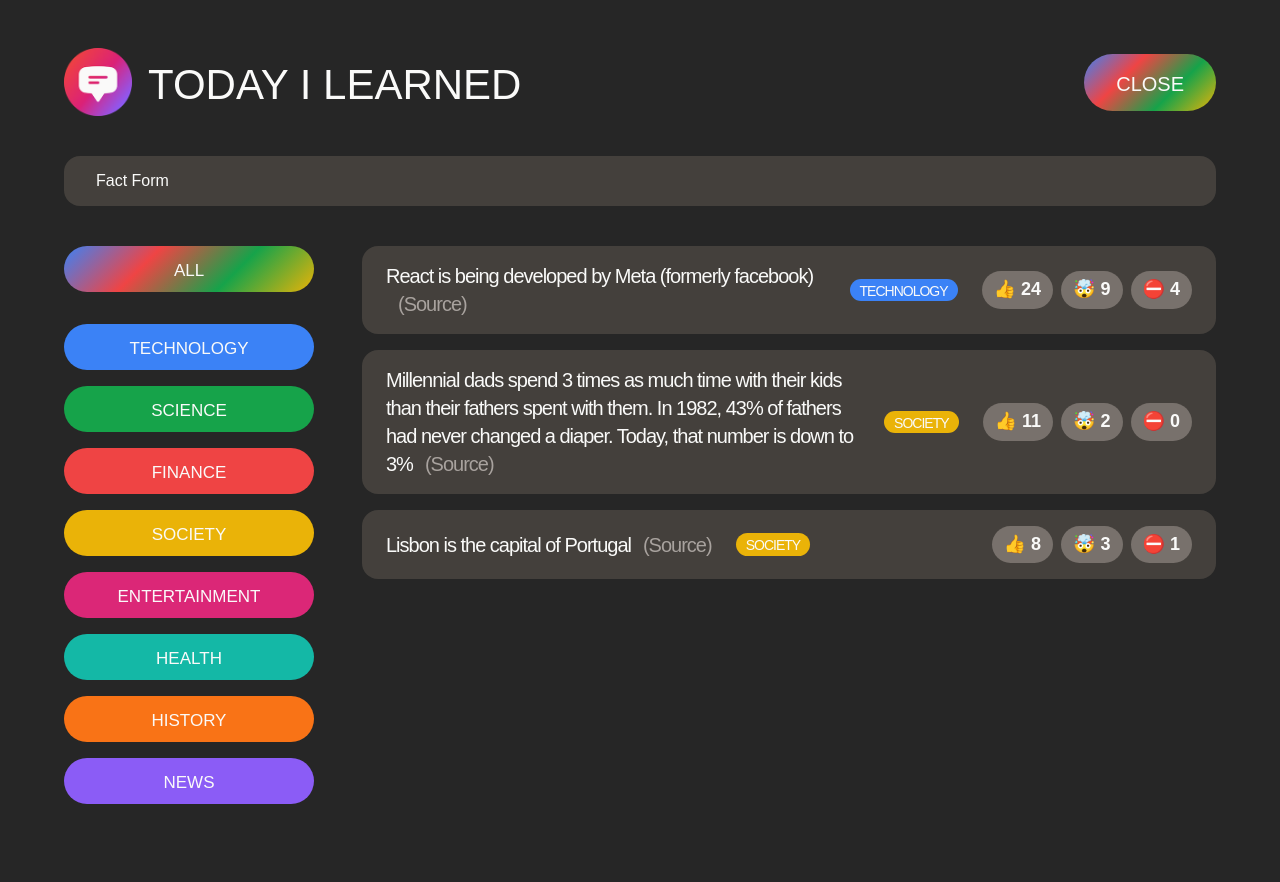
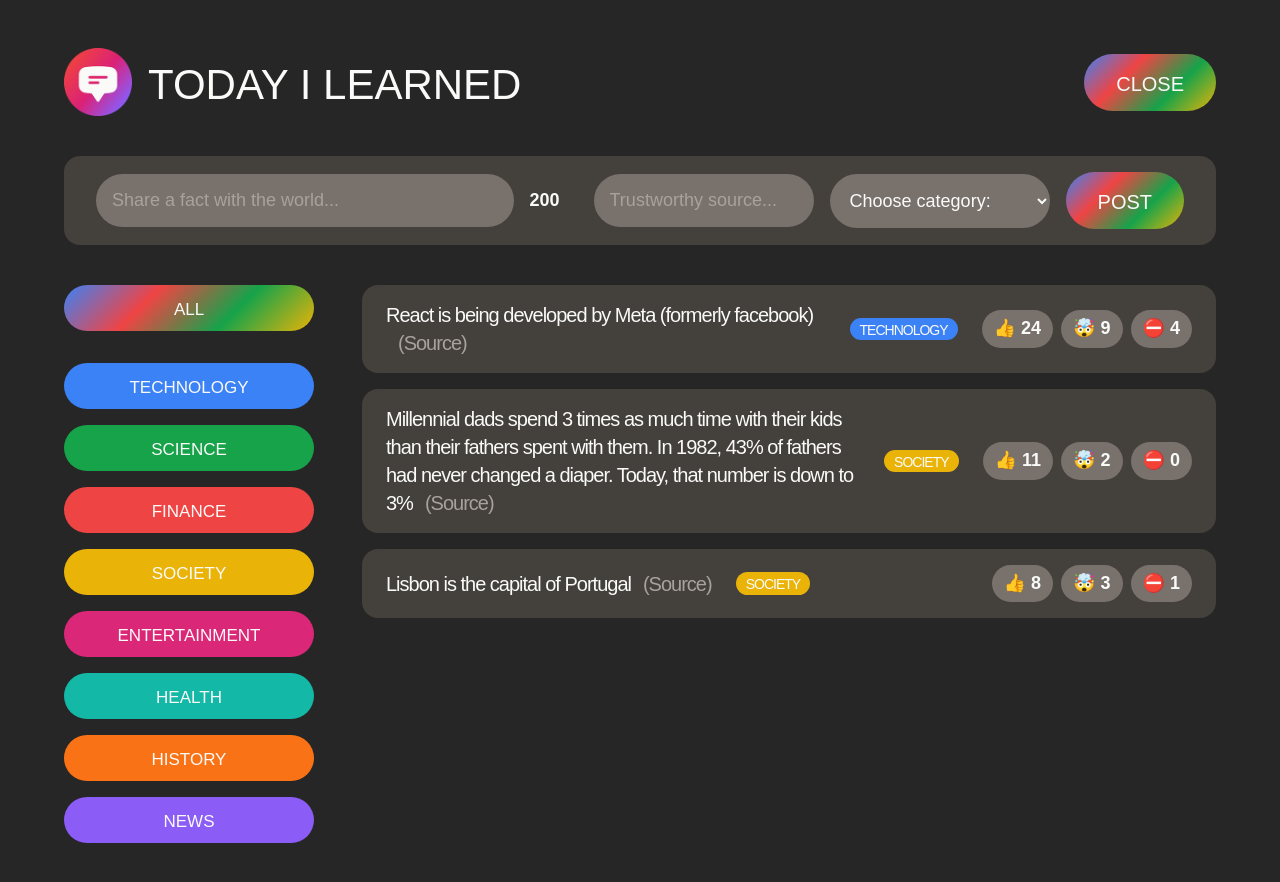
Before and after one commit to erhanertem/App-today-i-learned, a React (Create React App) app: page / in a window 1280 px wide. Both pictures are taken after a click on the button "SHARE A FACT". Shown: the top 882 px of the page. Built offline with nearby package versions, Linux system fonts and the light colour scheme; a web font is replaced by a local one.

Commit message:
Implement form submission in react

```diff
--- a/src/App.js
+++ b/src/App.js
@@ -91,7 +91,51 @@
 
 // FACTFORM COMPONENT
 function NewFactForm() {
-	return <form className="fact-form">Fact Form</form>;
+	const [text, setText] = useState(""); //set text data - create a text named state with setText function with a initial value of ''
+	const [source, setSource] = useState(""); //set source data
+	const [category, setCategory] = useState(""); // set category data
+
+	function handleSubmit(e) {
+		e.preventDefault();
+		console.log(text, source, category);
+	}
+
+	return (
+		<form className="fact-form" onSubmit={handleSubmit}>
+			<input
+				type="text"
+				placeholder="Share a fact with the world..."
+				required
+				value={text}
+				onChange={(event) => {
+					if (text.length === 200) return;
+					setText(event.target.value);
+				}}
+			/>
+			<span>{200 - text.length}</span>
+			<input
+				type="text"
+				placeholder="Trustworthy source..."
+				required
+				value={source}
+				onChange={(event) => setSource(event.target.value)}
+			/>
+			<select
+				name="category"
+				required
+				value={category}
+				onChange={(event) => setCategory(event.target.value)}
+			>
+				<option value="">Choose category:</option>
+				{CATEGORIES.map((category) => (
+					<option key={category.name} value={category.name}>
+						{category.name.toUpperCase()}
+					</option>
+				))}
+			</select>
+			<button className="btn btn-large">Post</button>
+		</form>
+	);
 }
 
 // CATEGORY SIDEBAR COMPONENT
```
